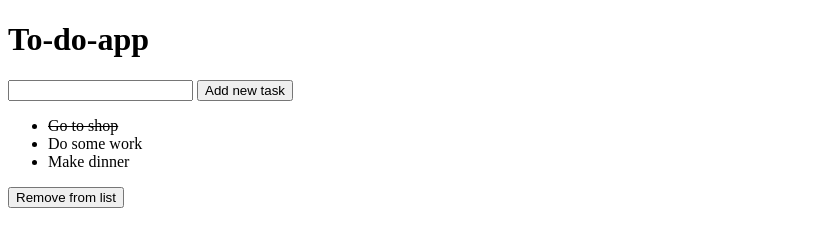
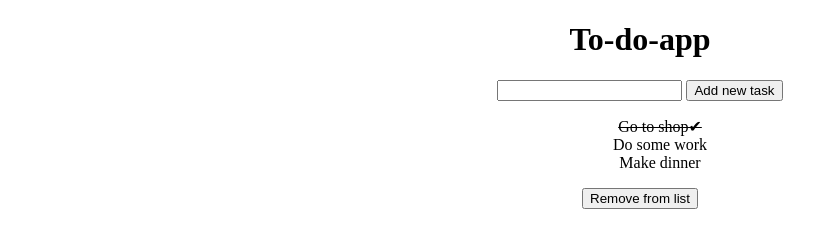
Before and after one commit to danbeaumont95/To-Do-list, a plain HTML site: page index.html in a window 1280 px wide. Both pictures are taken after a click on the item "Go to shop". Shown: the whole page, without its empty margins (0-838 px from the left). Drawn offline with Linux system fonts and the light colour scheme.

Commit message:
added checkmark to list items

```diff
--- a/index.css
+++ b/index.css
@@ -1,6 +1,14 @@
+body{
+    text-align: center;
+}
+
+
 .strikethrough{
     text-decoration: line-through;
 }
 .stillToDo{
     text-decoration: none;
 }
+li{
+    list-style-type: none;
+}
--- a/index.js
+++ b/index.js
@@ -8,7 +8,7 @@ function addToList() {
 let addedListItem = document.getElementById('addedListItem').value;
 let entry = document.createElement('li');
 entry.appendChild(document.createTextNode(addedListItem))
-entry.onclick= toggle;
+entry.onclick = toggle;
 list.appendChild(entry)
 
 }
@@ -28,9 +28,11 @@ function toggle() {
 
 if (event.target.classList.contains('strikethrough')) {
     event.target.className = 'strikethrough'
+    event.target.innerHTML += '✔'
 }
-// else {
-//     event.target.innerHTML = event.target.classList.replace('strikethrough', '')
-// }
+else {
+    event.target.innerHTML = event.target.innerHTML.replace('✔', '')
 
 }
+
+}
```
Also changed, not shown: index.html (+1 -0 lines).
